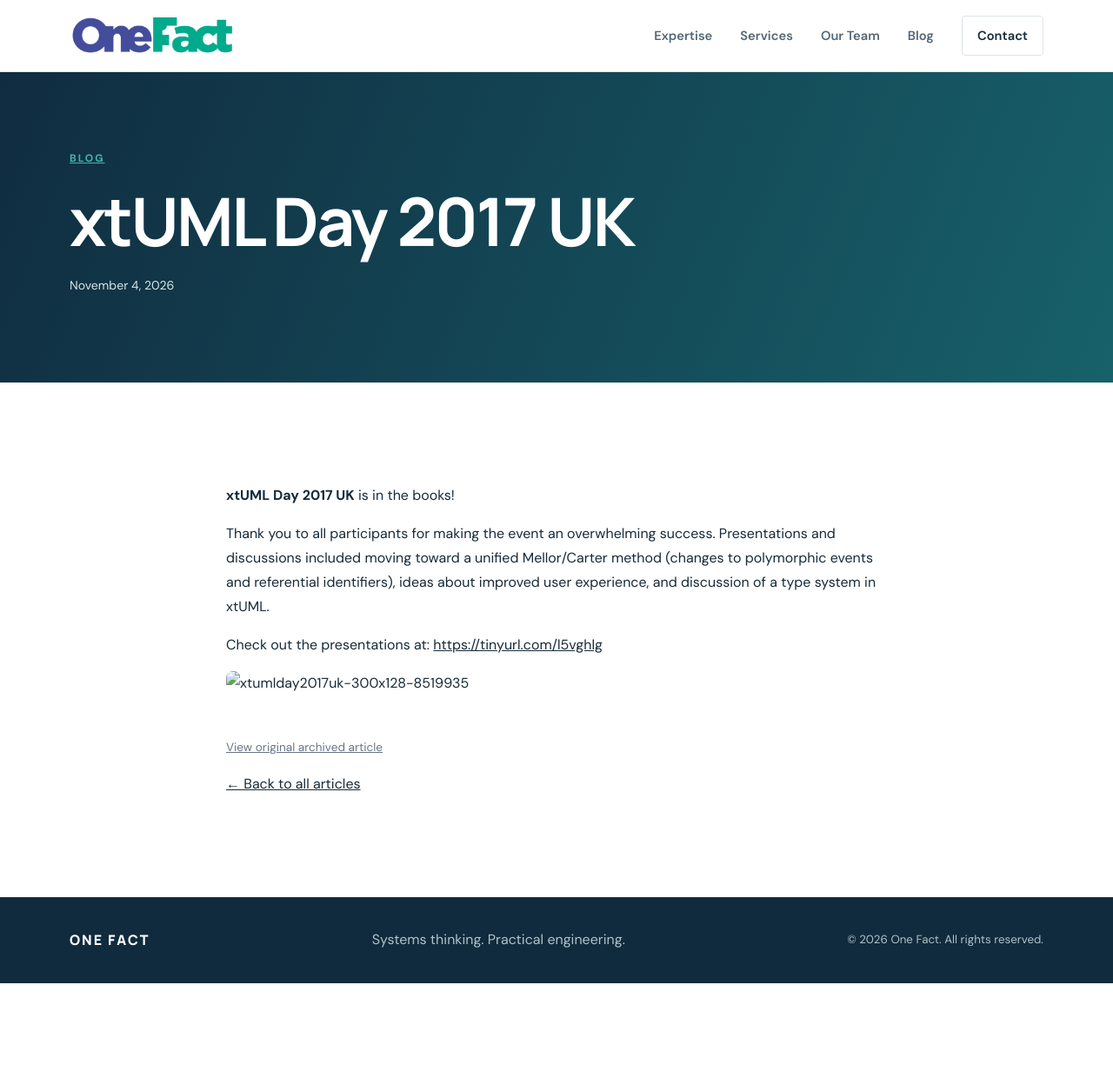
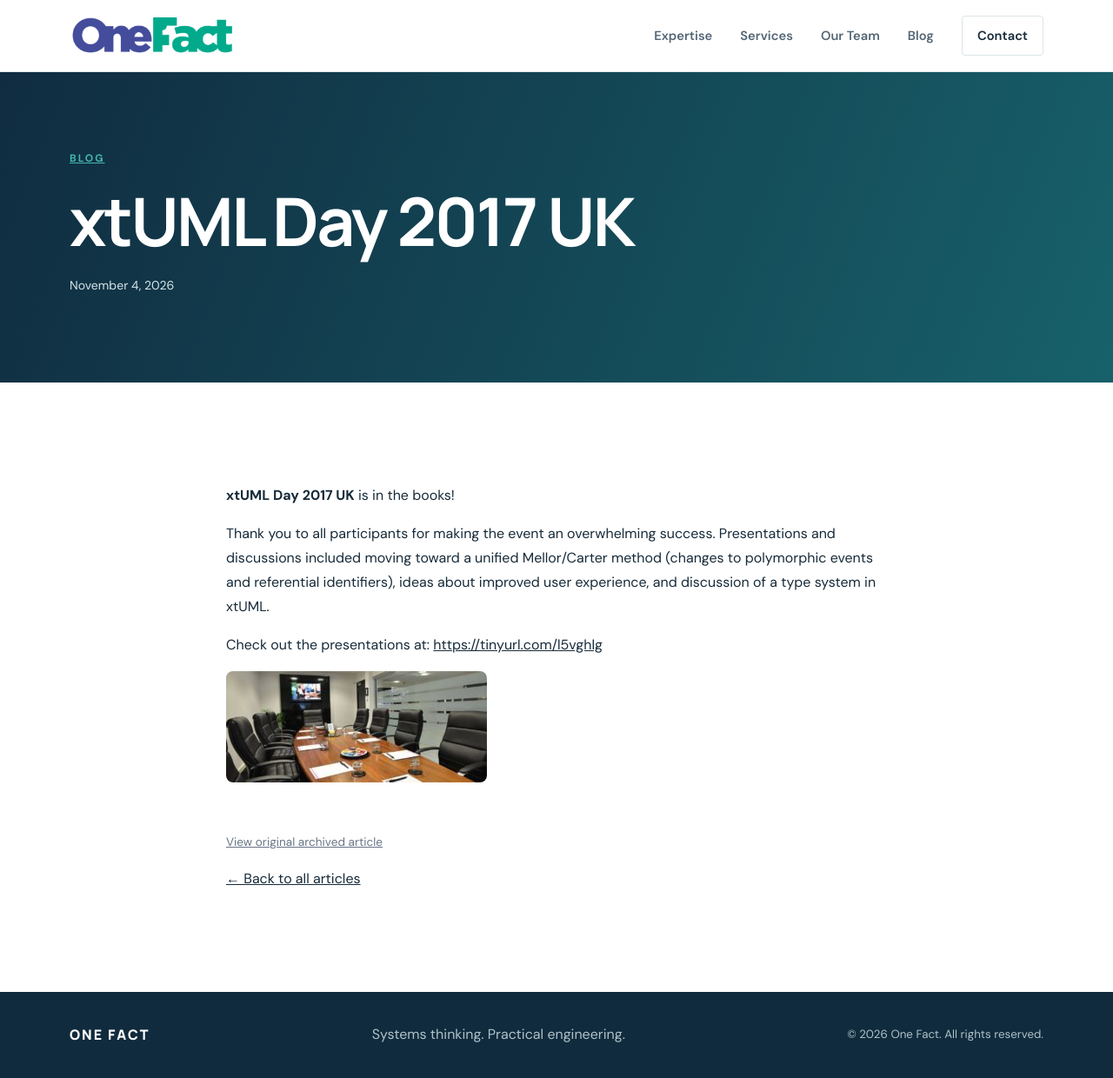
Before and after one commit to xtuml/onefactinc, a Jekyll site: the page built from _articles/xtuml-day-2017-uk.html, in a window 1280 px wide. Shown: the whole page at 87% size. Built offline with Jekyll 4.4.1, drawn with Linux system fonts in a browser that asks for light colours; before the commit the page ends 1131 px from its top, so only the background shows below that.

Commit message:
Use local images in article

```diff
--- a/_articles/xtuml-day-2017-uk.html
+++ b/_articles/xtuml-day-2017-uk.html
@@ -8,4 +8,4 @@ source_url: "https://onefact.net/xtuml-day-2017-uk/"
 <p><span id="fbPhotoSnowliftCaption" class="fbPhotosPhotoCaption" tabindex="0" data-ft="{&quot;tn&quot;:&quot;K&quot;}"><span class="hasCaption"><strong>xtUML Day 2017 UK</strong> is in the books!</span></span></p>
 <p>Thank you to all participants for making the event an overwhelming success. Presentations and discussions included moving toward a unified Mellor/Carter method (changes to polymorphic events and referential identifiers), ideas about improved user experience, and discussion of a type system in xtUML.</p>
 <p>Check out the presentations at: <a href="https://tinyurl.com/l5vghlg" target="_blank" rel="nofollow noopener noreferrer">https://tinyurl.com/<wbr />l5vghlg</a></p>
-<p><img alt='xtumlday2017uk-300x128-8519935' class="alignnone size-medium wp-image-849" src='../wp-content/uploads/2017/05/xtumlday2017uk-300x128-8519935.jpg' alt="" width="300" height="128" /></p>
+<p><img alt='xtumlday2017uk-300x128-8519935' class="alignnone size-medium wp-image-849" src='{{ '/assets/images/xtumlday2017uk-300x128-8519935.jpg' | relative_url }}' alt="" width="300" height="128" /></p>
```
